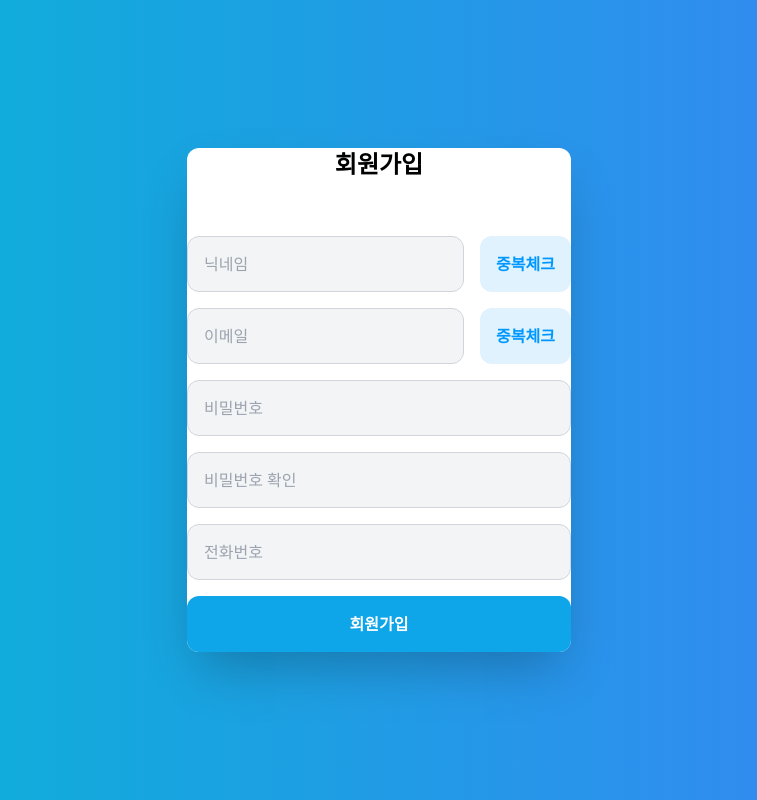
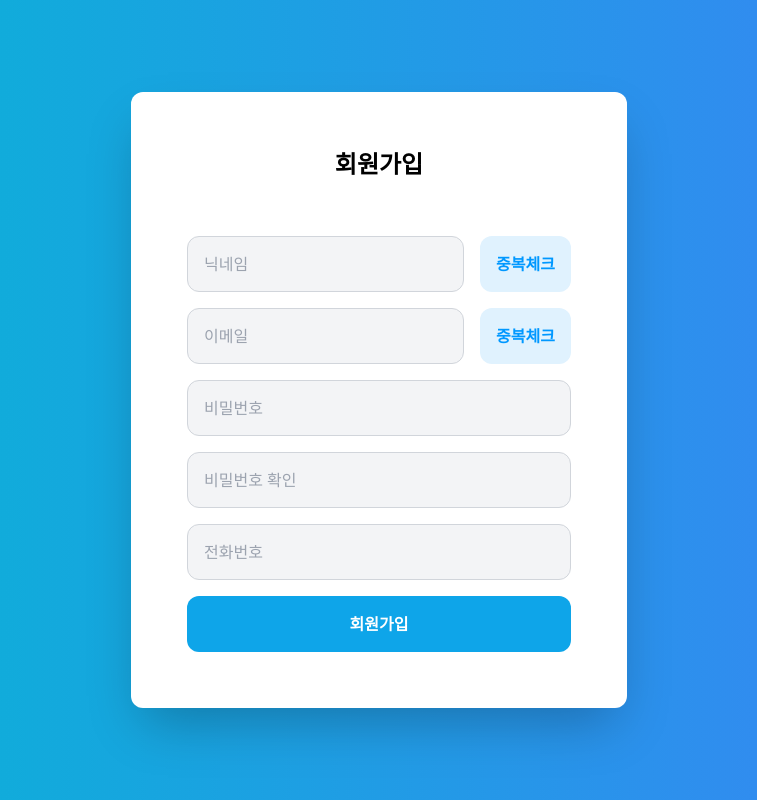
Before and after one commit to minjuko/Team10_FE_OWNER, a React (Vite) app: page /signup in a window 1280 px wide. Shown: the whole page, without its empty margins (261-1018 px from the left). Built offline with nearby package versions, Linux system fonts and the light colour scheme.

Commit message:
design: Form에 들어간 Box className p-14 부여

```diff
--- a/src/components/organisms/LoginForm.jsx
+++ b/src/components/organisms/LoginForm.jsx
@@ -15,7 +15,7 @@ const LoginForm = () => {
   const navigate = useNavigate();
 
   return (
-    <Box className="grid gap-14">
+    <Box className="p-14 grid gap-14">
       <Photo className="flex justify-center" src={Logo} />
 
       <form
--- a/src/components/organisms/RegisterForm.jsx
+++ b/src/components/organisms/RegisterForm.jsx
@@ -38,7 +38,7 @@ const RegisterForm = () => {
   ];
 
   return (
-    <Box className="grid gap-8">
+    <Box className="p-14 grid gap-8">
       {/*제목 텍스트*/}
       <div className="text-center grid gap-4">
         <h1 className="text-3xl font-bold">입점을 환영합니다!</h1>
--- a/src/components/organisms/SignupForm.jsx
+++ b/src/components/organisms/SignupForm.jsx
@@ -41,7 +41,7 @@ const SignupForm = () => {
   };
 
   return (
-    <Box className="grid gap-14">
+    <Box className="p-14 grid gap-14">
       <h1 className="font-bold text-2xl text-center">회원가입</h1>
 
       <form
```
